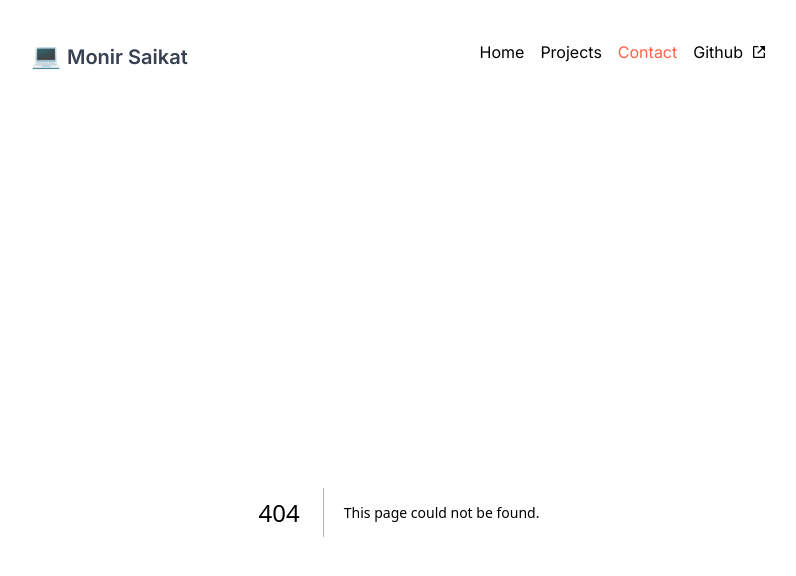
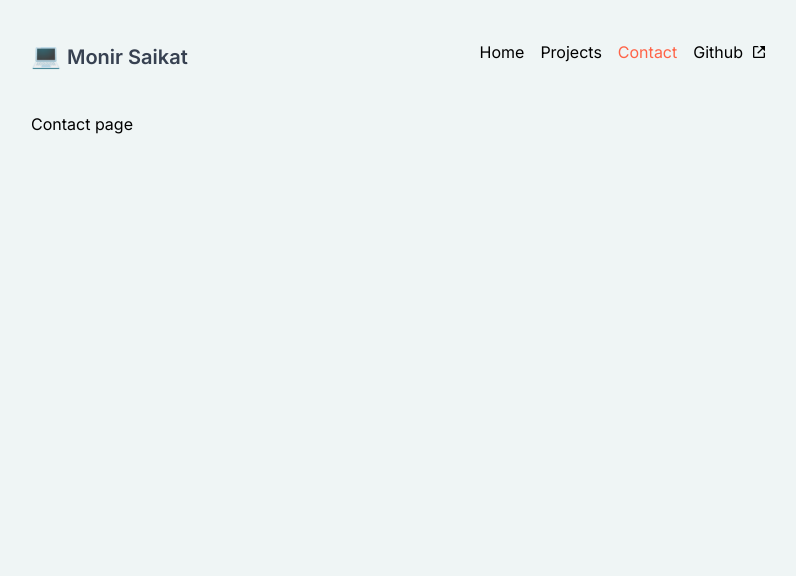
Before and after one commit to MonirSaikat/MonirSaikat, a Next.js app: page /contact in a window 1280 px wide. Before the commit this address had no page. Shown: the top 576 px of the page, without its empty margins (241-1037 px from the left). Built offline with nearby package versions, Linux system fonts and the light colour scheme.

Commit message:
added contact page

```diff
--- /dev/null
+++ b/pages/contact.js
@@ -0,0 +1,9 @@
+const contactPage = () => {
+  return(
+    <div>
+      <h1>Contact page</h1>
+    </div>
+  );
+};
+
+export default contactPage;
```
